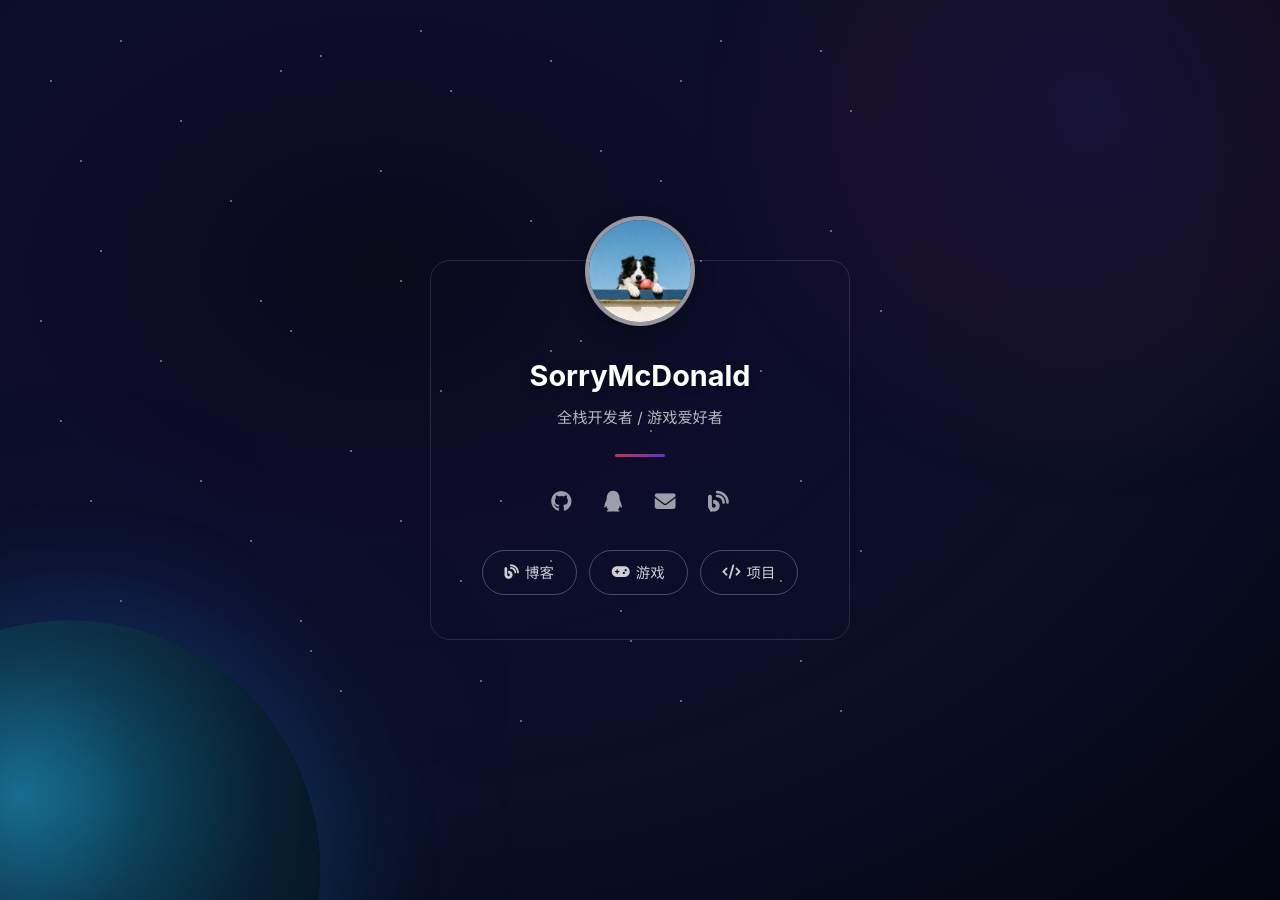
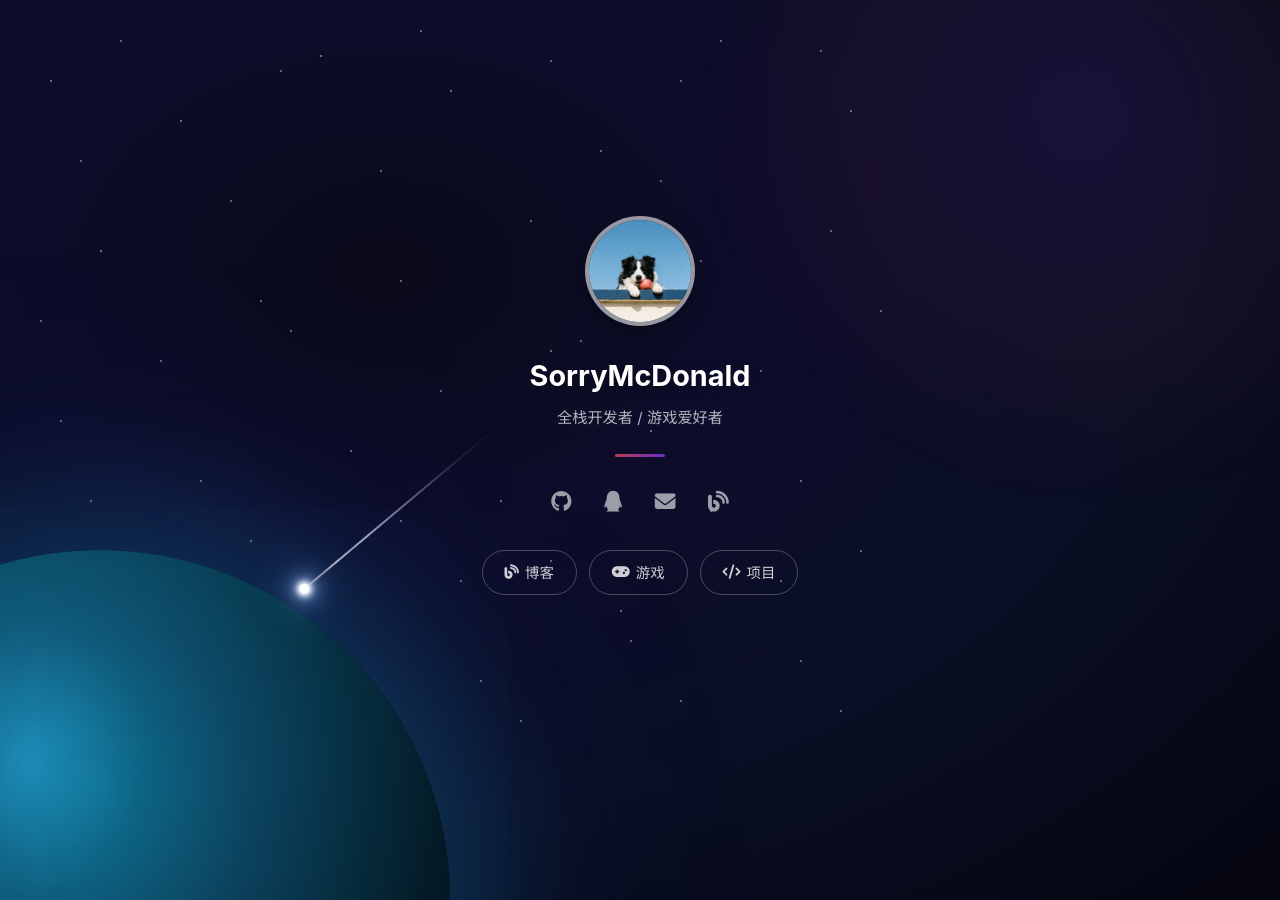
Before and after one commit to huangchen-2/htmlGame, a Jekyll site: the page built from index.md, in a window 1280 px wide. Built offline with Jekyll 4.4.1, drawn with Linux system fonts in a browser that asks for light colours.

Commit message:
回退流星+去卡片边框+地球放大

```diff
--- a/_layouts/default.html
+++ b/_layouts/default.html
@@ -4,7 +4,7 @@
   <meta charset="UTF-8">
   <meta name="viewport" content="width=device-width, initial-scale=1.0">
   <title>{% if page.title %}{{ page.title }} - {{ site.title }}{% else %}{{ site.title }}{% endif %}</title>
-  <link rel="stylesheet" href="/assets/css/style.css?v=6">
+  <link rel="stylesheet" href="/assets/css/style.css?v=7">
   <link rel="stylesheet" href="https://cdnjs.cloudflare.com/ajax/libs/font-awesome/6.5.0/css/all.min.css">
 </head>
 <body>
--- a/_layouts/home.html
+++ b/_layouts/home.html
@@ -5,7 +5,14 @@ layout: default
 <div class="cover-container">
   <div class="stars"></div>
   <div class="earth"></div>
-  <div id="meteor-sky"></div>
+  <div class="shooting-star-wrapper">
+    <div class="meteor m1"><div class="m-head"></div><div class="m-tail"></div></div>
+    <div class="meteor m2"><div class="m-head"></div><div class="m-tail"></div></div>
+    <div class="meteor m3"><div class="m-head"></div><div class="m-tail"></div></div>
+    <div class="meteor m4"><div class="m-head"></div><div class="m-tail"></div></div>
+    <div class="meteor m5"><div class="m-head"></div><div class="m-tail"></div></div>
+    <div class="meteor m6"><div class="m-head"></div><div class="m-tail"></div></div>
+  </div>
   <div class="cover-card">
     <img class="avatar" src="/assets/img/avatar.jpg" alt="avatar" onerror="this.style.display='none'">
     <h1 class="name">{{ site.author.name | default: "SorryMcDonald" }}</h1>
@@ -47,73 +54,3 @@ layout: default
     </div>
   </div>
 </div>
-
-<script>
-(function() {
-  var sky = document.getElementById('meteor-sky');
-  if (!sky) return;
-
-  function rand(min, max) { return Math.random() * (max - min) + min; }
-
-  function createMeteor() {
-    var el = document.createElement('div');
-    el.className = 'meteor';
-
-    // 起始位置散布在屏幕中上到右上方
-    var startX = rand(30, 95);
-    var startY = rand(2, 40);
-    el.style.left = startX + 'vw';
-    el.style.top = startY + 'vh';
-
-    // 随机大小
-    var s = rand(0.35, 0.8);
-    el.style.transform = 'scale(' + s + ')';
-
-    sky.appendChild(el);
-
-    // 从左上方往左下方向飞
-    var duration = rand(800, 1800);
-    var startTime = null;
-    var endX = startX - rand(40, 70);
-    var endY = startY + rand(25, 50);
-
-    function animate(ts) {
-      if (!startTime) startTime = ts;
-      var progress = (ts - startTime) / duration;
-      if (progress > 1) progress = 1;
-
-      var ease = progress < 0.3
-        ? (progress / 0.3) * (progress / 0.3)
-        : 1 - Math.pow((1 - progress) / 0.7, 2);
-
-      var x = startX + (endX - startX) * ease;
-      var y = startY + (endY - startY) * ease;
-
-      var opacity;
-      if (progress < 0.05) opacity = progress / 0.05 * 0.8;
-      else if (progress < 0.80) opacity = 0.8;
-      else opacity = (1 - progress) / 0.20 * 0.8;
-
-      el.style.left = x + 'vw';
-      el.style.top = y + 'vh';
-      el.style.opacity = opacity;
-
-      if (progress < 1) {
-        requestAnimationFrame(animate);
-      } else {
-        el.remove();
-      }
-    }
-
-    requestAnimationFrame(animate);
-  }
-
-  // 每 2~3.5 秒生成 1 颗，不密集
-  function spawn() {
-    createMeteor();
-    setTimeout(spawn, rand(2000, 3500));
-  }
-
-  spawn();
-})();
-</script>
--- a/assets/css/style.css
+++ b/assets/css/style.css
@@ -123,8 +123,8 @@ body {
   100% { opacity: 0.3; }
 }
 
-/* ====== 流星（border 渐细三角 + JS 动态生成） ====== */
-#meteor-sky {
+/* ====== 流星 ====== */
+.shooting-star-wrapper {
   position: absolute;
   top: 0; left: 0; right: 0; bottom: 0;
   z-index: 0;
@@ -132,65 +132,108 @@ body {
   overflow: hidden;
 }
 
+/* 外层：旋转 + 显隐动画 */
 .meteor {
   position: absolute;
-  opacity: 0;
-  z-index: 10000;
+  top: 0;
+  left: 0;
+  animation: meteorFade linear infinite;
+  pointer-events: none;
 }
 
-/* border 渐细三角形尾迹：从头部(宽)到尾端(细) */
-.meteor::after {
-  content: "";
-  display: block;
-  border: solid;
-  border-width: 2px 0 2px 80px;
-  border-color: transparent transparent transparent #fff;
-  border-radius: 2px 0 0 2px;
-  transform: rotate(-45deg);
-  transform-origin: 0 0 0;
-  box-shadow: 0 0 20px rgba(180, 210, 255, 0.4), 0 0 8px rgba(255, 255, 255, 0.5);
+/* 全部从右上→左下，rotate(135°左右) = 指向左下 */
+.m1 { animation-duration: 2.2s; animation-delay: 0s;    left: 75%; top: 40px;  transform: rotate(140deg); }
+.m2 { animation-duration: 2.6s; animation-delay: 0.8s;  left: 85%; top: 100px; transform: rotate(130deg); }
+.m3 { animation-duration: 1.8s; animation-delay: 1.6s;  left: 70%; top: 200px; transform: rotate(145deg); }
+.m4 { animation-duration: 2.4s; animation-delay: 2.4s;  left: 90%; top: 300px; transform: rotate(135deg); }
+.m5 { animation-duration: 1.6s; animation-delay: 0.4s;  left: 80%; top: 150px; transform: rotate(138deg); }
+.m6 { animation-duration: 2.0s; animation-delay: 1.2s;  left: 65%; top: 280px; transform: rotate(142deg); }
+
+/* 尾迹：渐变光线 */
+.m-tail {
+  position: absolute;
+  top: 0; left: 0;
+  width: 180px;
+  height: 2px;
+  background: linear-gradient(90deg,
+    transparent 0%,
+    rgba(180,200,255,0.2) 30%,
+    rgba(220,230,255,0.6) 65%,
+    rgba(255,255,255,0.95) 90%,
+    #fff 100%);
+  border-radius: 100%;
+  animation: tailSlide 1s linear infinite;
 }
 
+.m5 .m-tail, .m1 .m-tail { width: 250px; height: 2px; }
+.m6 .m-tail { width: 130px; height: 1.5px; }
+
 /* 头部光球 */
-.meteor::before {
-  content: "";
+.m-head {
   position: absolute;
-  left: 78px;
-  top: 1px;
-  width: 5px;
-  height: 5px;
+  top: -3px;
+  left: 180px;
+  width: 8px;
+  height: 8px;
   background: #fff;
   border-radius: 50%;
+  animation: headSlide 1s linear infinite;
   box-shadow:
-    0 0 6px 3px rgba(255, 255, 255, 0.95),
-    0 0 14px 6px rgba(200, 220, 255, 0.7),
-    0 0 30px 12px rgba(140, 180, 255, 0.4);
+    0 0 5px 2px rgba(255,255,255,0.95),
+    0 0 10px 4px rgba(200,220,255,0.7),
+    0 0 20px 8px rgba(150,190,255,0.45),
+    0 0 35px 14px rgba(110,160,255,0.25);
+}
+
+.m5 .m-head, .m1 .m-head { left: 250px; top: -4px; width: 10px; height: 10px; }
+.m6 .m-head { left: 130px; top: -2px; width: 5px; height: 5px; }
+
+/* 尾迹滑动 */
+@keyframes tailSlide {
+  from { transform: translateX(0); }
+  to   { transform: translateX(1000px); }
+}
+
+/* 头部跟随 */
+@keyframes headSlide {
+  from { transform: translateX(0); }
+  to   { transform: translateX(1000px); }
+}
+
+/* 流星显隐 */
+@keyframes meteorFade {
+  0%   { opacity: 0; }
+  2%   { opacity: 0; }
+  4%   { opacity: 1; }
+  16%  { opacity: 1; }
+  19%  { opacity: 0; }
+  100% { opacity: 0; }
 }
 
 /* ====== 左下角半个地球 ====== */
 .earth {
   position: absolute;
-  bottom: -220px;
-  left: -180px;
-  width: 500px;
-  height: 500px;
+  bottom: -350px;
+  left: -250px;
+  width: 700px;
+  height: 700px;
   border-radius: 50%;
   z-index: 0;
   background:
-    radial-gradient(ellipse at 40% 35%, #1a6b8a 0%, #0d3b4f 30%, #07202e 60%, #020c14 100%),
-    radial-gradient(ellipse at 55% 50%, rgba(40, 160, 120, 0.5) 0%, transparent 40%),
-    radial-gradient(ellipse at 30% 25%, rgba(60, 180, 200, 0.3) 0%, transparent 30%),
-    radial-gradient(ellipse at 60% 60%, rgba(30, 100, 80, 0.4) 0%, transparent 35%);
+    radial-gradient(ellipse at 40% 30%, #1e8db5 0%, #0e5e7a 20%, #093d52 45%, #041a26 70%, #020a10 100%),
+    radial-gradient(ellipse at 50% 45%, rgba(50, 180, 130, 0.55) 0%, transparent 35%),
+    radial-gradient(ellipse at 25% 20%, rgba(80, 200, 220, 0.35) 0%, transparent 25%),
+    radial-gradient(ellipse at 55% 55%, rgba(35, 120, 90, 0.45) 0%, transparent 30%);
   box-shadow:
-    0 0 80px 30px rgba(30, 140, 200, 0.15),
-    0 0 200px 60px rgba(20, 80, 160, 0.1),
-    inset 0 0 60px rgba(0, 0, 0, 0.4);
+    0 0 100px 40px rgba(30, 160, 220, 0.2),
+    0 0 250px 80px rgba(20, 80, 160, 0.12),
+    inset 0 0 80px rgba(0, 0, 0, 0.5);
   animation: earthGlow 8s ease-in-out infinite alternate;
 }
 
 @keyframes earthGlow {
-  0%   { box-shadow: 0 0 80px 30px rgba(30, 140, 200, 0.12), 0 0 200px 60px rgba(20, 80, 160, 0.08); }
-  100% { box-shadow: 0 0 100px 40px rgba(30, 160, 220, 0.18), 0 0 220px 70px rgba(20, 100, 180, 0.12); }
+  0%   { box-shadow: 0 0 100px 40px rgba(30, 160, 220, 0.15), 0 0 250px 80px rgba(20, 80, 160, 0.08); }
+  100% { box-shadow: 0 0 140px 50px rgba(40, 180, 240, 0.22), 0 0 280px 90px rgba(30, 100, 180, 0.14); }
 }
 
 /* ====== 毛玻璃卡片本体 ====== */
@@ -203,7 +246,6 @@ body {
   text-align: center;
   max-width: 420px;
   width: 90%;
-  border: 1px solid rgba(255, 255, 255, 0.12);
 }
 
 /* 头像浮在卡片顶部边缘 */
```
